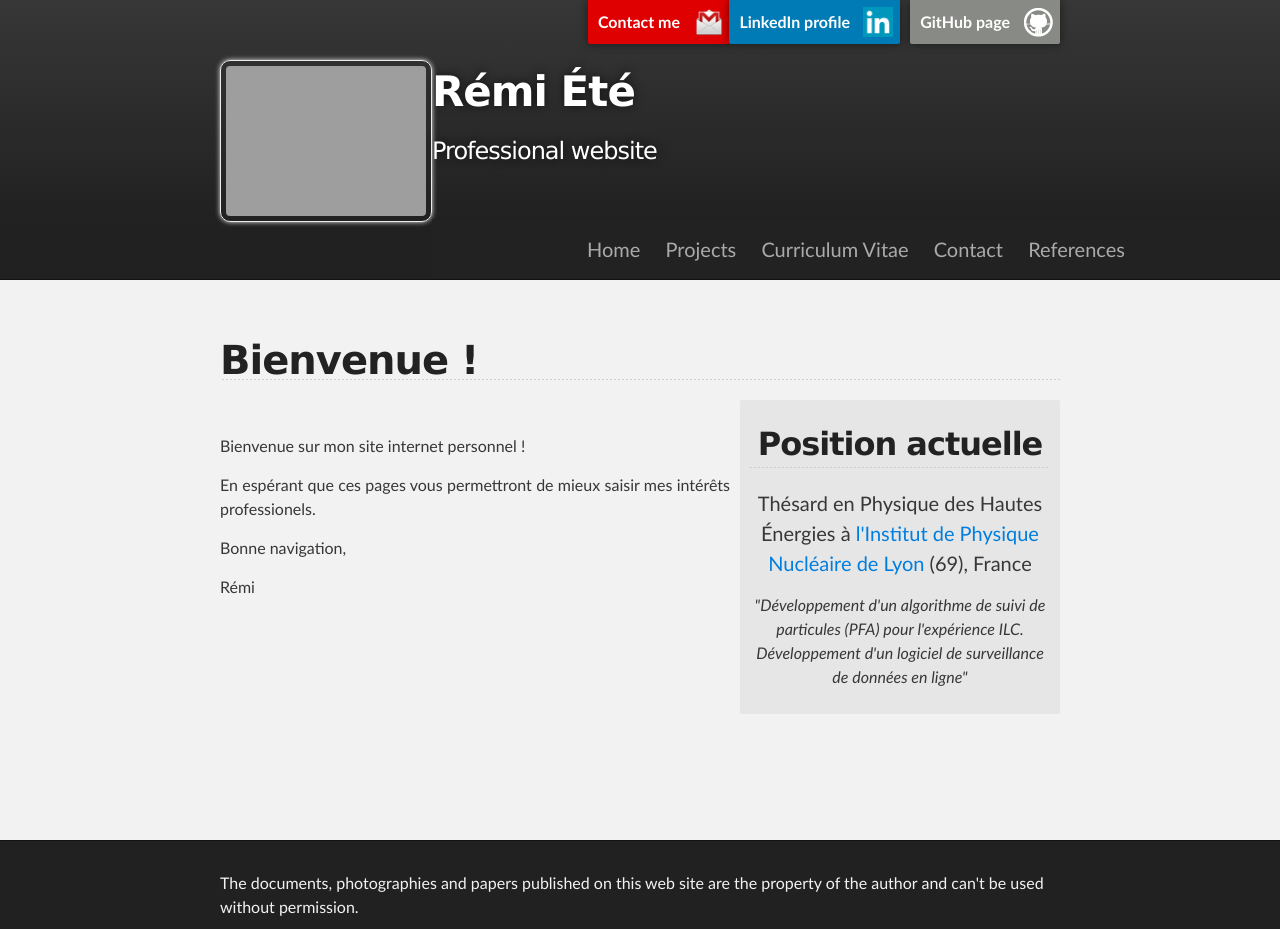
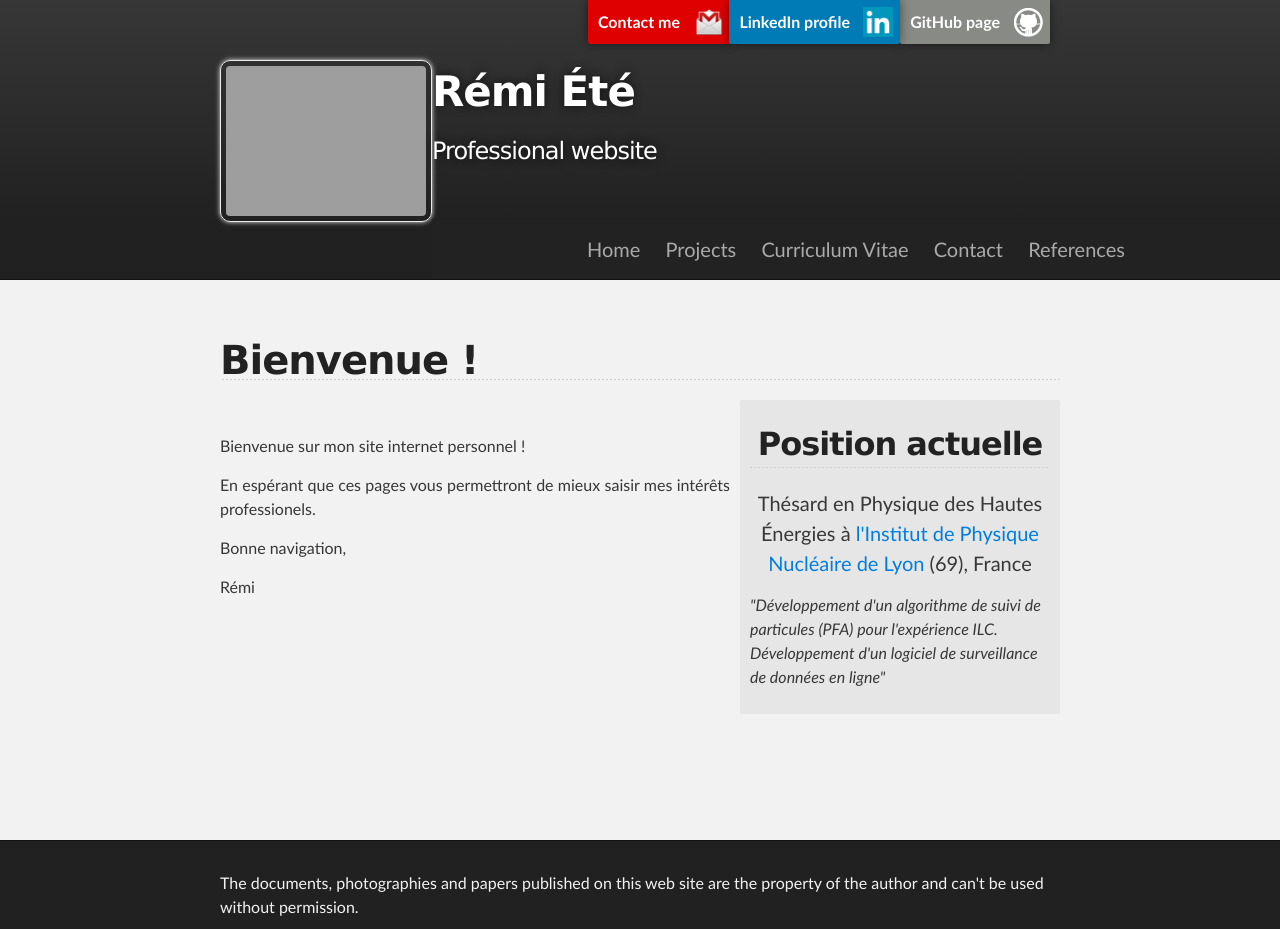
Before and after one commit to rete/rete.github.com, a PHP site: page / in a window 1280 px wide. Shown: the top 929 px of the page. Run offline with PHP 8.4, Linux system fonts and the light colour scheme; some libraries are stand-ins or nearby versions; grey boxes are pictures that could not be loaded.

Commit message:
Stylesheet updated

```diff
--- a/stylesheets/stylesheet.css
+++ b/stylesheets/stylesheet.css
@@ -304,7 +304,7 @@ Full-Width Styles
   display: block;
   position: absolute;
   top:0;
-  right: 10px;
+  right: 20px;
   z-index: 10;
   padding: 10px 50px 10px 10px;
   color: #fff;
@@ -370,7 +370,7 @@ Full-Width Styles
 	margin-left: auto;
 	margin-right: auto;
 	max-width: 650px;
-	text-align: center;
+	text-align: left;
 	font-style: italic;
 }
 
```
